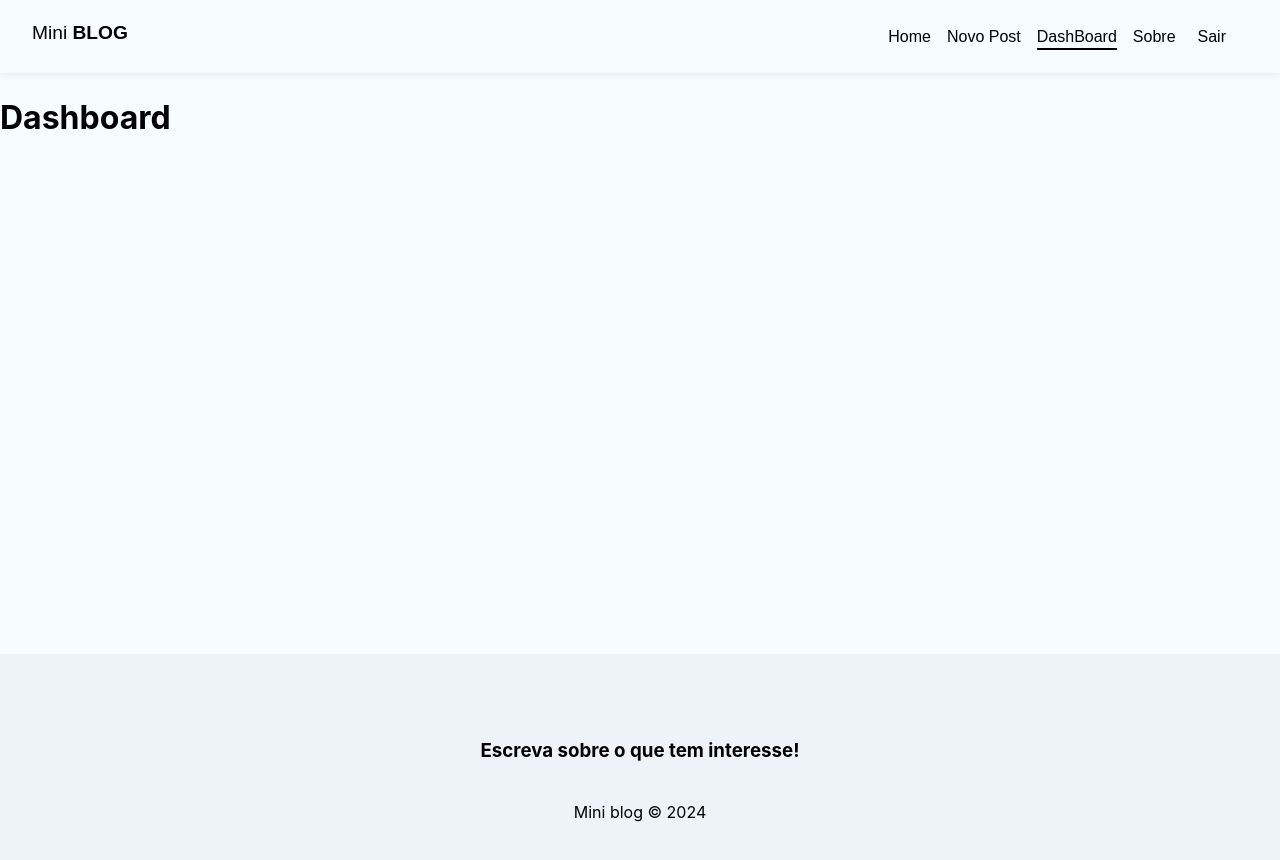
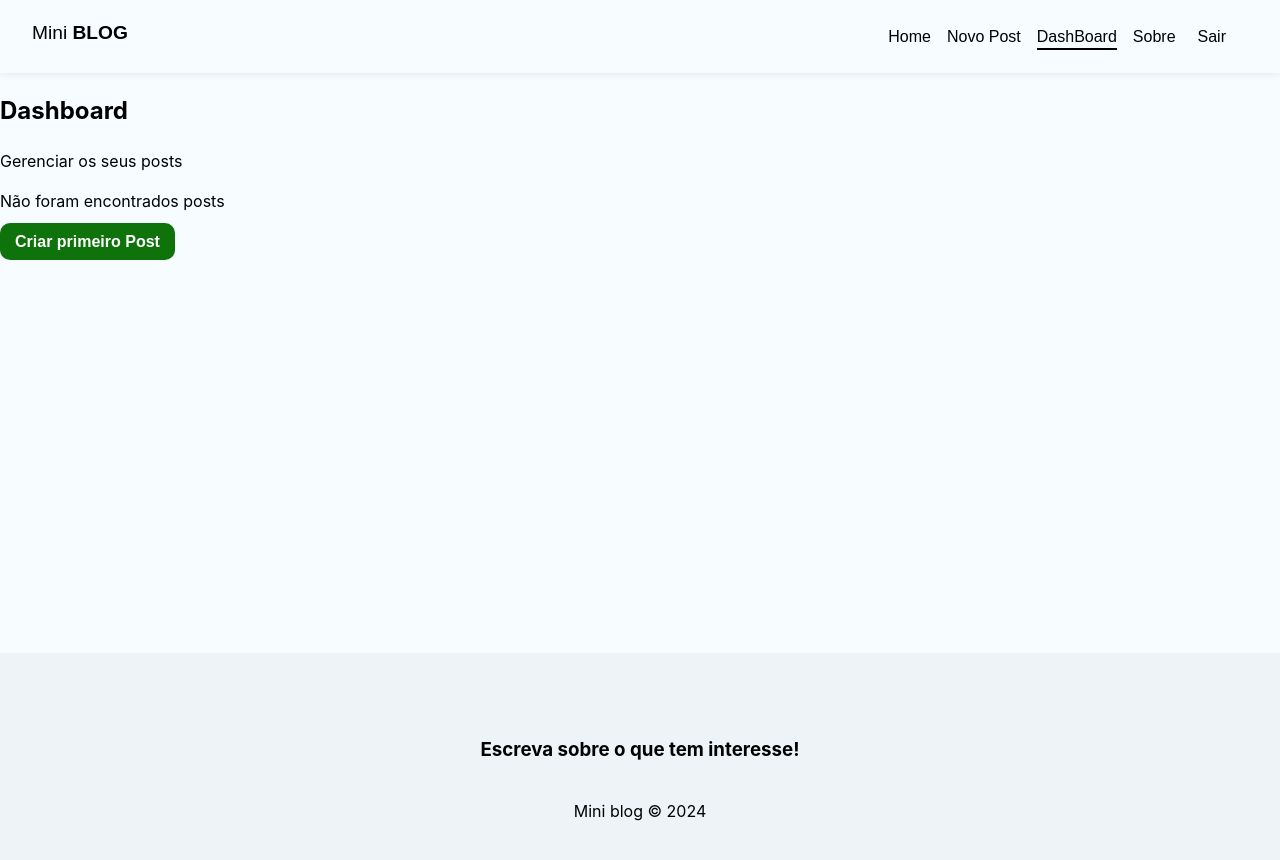
Before and after one commit to Dayanapnf/MiniBlog, a React (Vite) app in the folder MiniBlog/: page /dashboard in a window 1280 px wide. Shown: the top 860 px of the page. Built offline with nearby package versions, Linux system fonts and the light colour scheme; no server answers; sample sign-in values are in the browser's storage.

Commit message:
dasboard

```diff
--- a/MiniBlog/src/pages/DashBoard/DashBoard.jsx
+++ b/MiniBlog/src/pages/DashBoard/DashBoard.jsx
@@ -1,9 +1,30 @@
 import React from 'react';
 import styles from './DashBoard.module.css';
+import { Link } from 'react-router-dom';
+import { useAuthValue } from '../../Context/AuthContext';
+import { useFetchDocuments } from '../../hooks/useFetchDocuments';
+
 const DashBoard = () => {
+  const { user } = useAuthValue();
+  const uid = user.uid;
+  const posts = [];
+  // posts do usuario
   return (
     <div>
-      <h1>Dashboard</h1>
+      <h2>Dashboard</h2>
+      <p>Gerenciar os seus posts</p>
+      {posts && posts.length === 0 ? (
+        <div className="{styles.noposts}">
+          <p>Não foram encontrados posts</p>
+          <Link to="/posts/creat" className="btn">
+            Criar primeiro Post
+          </Link>
+        </div>
+      ) : (
+        <div>
+          <p>Tem posts!</p>
+        </div>
+      )}
     </div>
   );
 };
```
